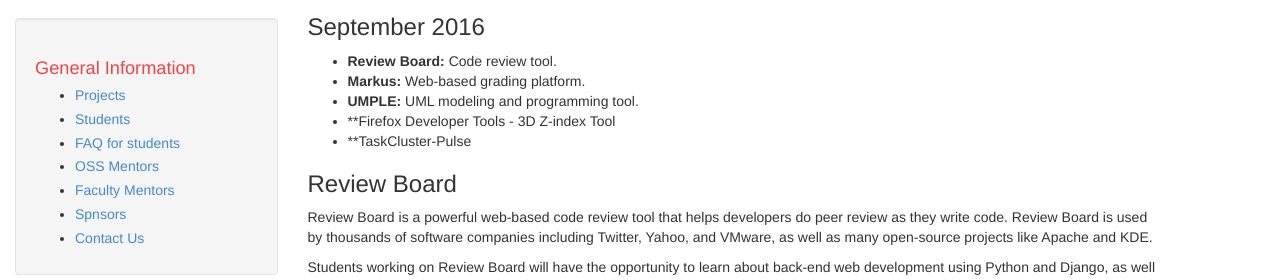
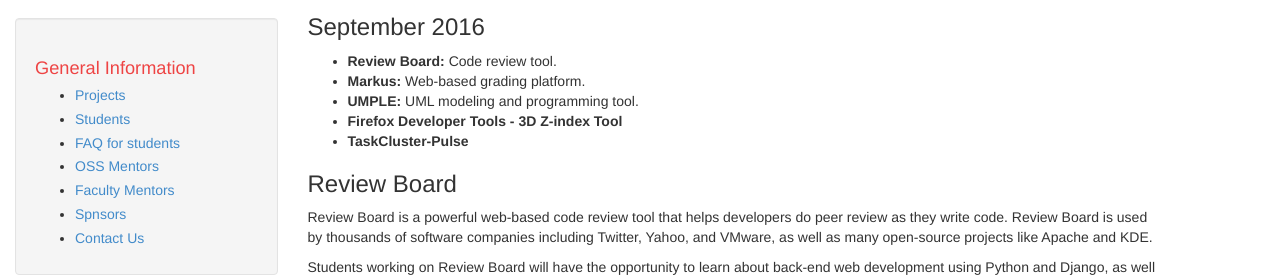
Before and after one commit to ucosp/ucosp.github.io, a Jekyll site: the page built from projects.md, in a window 1280 px wide and 900 px high. Shown: the part 142-421 px from the top of the window. Built offline with Jekyll 4.4.1, drawn with Linux system fonts in a browser that asks for light colours.

```diff
--- a/projects.md
+++ b/projects.md
@@ -9,11 +9,11 @@ We expect to add to this list over the next week or so, but here are the project
 
 ### September 2016
 
-  * **Review Board: **Code review tool.
-  * **Markus: **Web-based grading platform.
-  * **UMPLE: **UML modeling and programming tool.
-  * **Firefox Developer Tools - 3D Z-index Tool
-  * **TaskCluster-Pulse
+  * **Review Board:** Code review tool.
+  * **Markus:** Web-based grading platform.
+  * **UMPLE:** UML modeling and programming tool.
+  * **Firefox Developer Tools - 3D Z-index Tool**
+  * **TaskCluster-Pulse**
 
 ### Review Board
 
```
